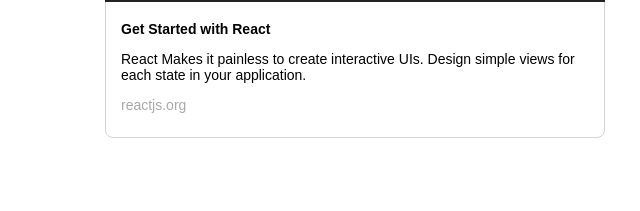
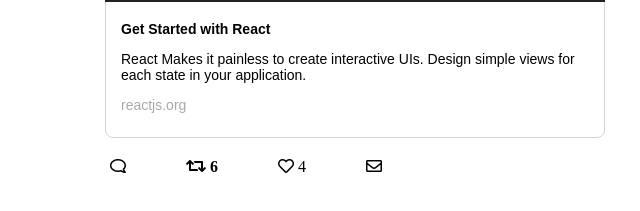
Before and after one commit to Alex-AK/react-functional-components, a React (Create React App) app in the folder Project-I-Social-Card/social-card/: page / in a window 1280 px wide. Shown: the part 397-608 px from the top of the page, without its empty margins (315-955 px from the left). Built offline with nearby package versions, Linux system fonts and the light colour scheme; the HTML template or start-up script is replaced by a standard one.

Commit message:
FooterComponents completed

```diff
--- a/Project-I-Social-Card/social-card/public/index.html
+++ b/Project-I-Social-Card/social-card/public/index.html
@@ -1,9 +1,11 @@
 <!DOCTYPE html>
 <html lang="en">
+
 <head>
   <meta charset="utf-8">
   <meta name="viewport" content="width=device-width, initial-scale=1, shrink-to-fit=no">
   <meta name="theme-color" content="#000000">
+  <link rel="stylesheet" href="https://use.fontawesome.com/releases/v5.6.1/css/all.css" integrity="sha384-gfdkjb5BdAXd+lj+gudLWI+BXq4IuLW5IT+brZEZsLFm++aCMlF1V92rMkPaX4PP" crossorigin="anonymous">
   <!--
       manifest.json provides metadata used when your web app is added to the
       homescreen on Android. See https://developers.google.com/web/fundamentals/engage-and-retain/web-app-manifest/
@@ -21,6 +23,7 @@
     -->
   <title>React App</title>
 </head>
+
 <body>
   <noscript>
     You need to enable JavaScript to run this app.
@@ -37,4 +40,5 @@
       To create a production bundle, use `npm run build` or `yarn build`.
     -->
 </body>
+
 </html>
--- a/Project-I-Social-Card/social-card/src/App.js
+++ b/Project-I-Social-Card/social-card/src/App.js
@@ -3,12 +3,14 @@
 
 import HeaderContainer from './components/HeaderComponents/HeaderContainer';
 import CardContainer from './components/CardComponents/CardContainer';
+import Footer from './components/FooterComponents/Footer';
 
 const App = () => {
   return (
     <div className="container">
       <HeaderContainer />
       <CardContainer />
+      <Footer />
     </div>
   );
 };
--- a/Project-I-Social-Card/social-card/src/components/FooterComponents/Footer.css
+++ b/Project-I-Social-Card/social-card/src/components/FooterComponents/Footer.css
@@ -0,0 +1,11 @@
+.footer-container {
+  padding: 20px 0 0 85px;
+}
+
+.fa-comment {
+  transform: scaleX(-1);
+}
+
+.icon {
+  padding-left: 60px;
+}
--- a/Project-I-Social-Card/social-card/src/components/FooterComponents/Footer.js
+++ b/Project-I-Social-Card/social-card/src/components/FooterComponents/Footer.js
@@ -0,0 +1,18 @@
+import React from 'react';
+import './Footer.css';
+
+
+const Footer = (props) => {
+  return (
+    <div className="footer-container">
+      <i className="far fa-comment"></i>
+      <i class="fas fa-retweet icon"> 6</i>
+      <i class="far fa-heart icon"> 4</i>
+      <i class="far fa-envelope icon"></i>
+    </div>
+  )
+}
+
+
+
+export default Footer;
```
Lines whose indentation alone changed are shown as unchanged.
